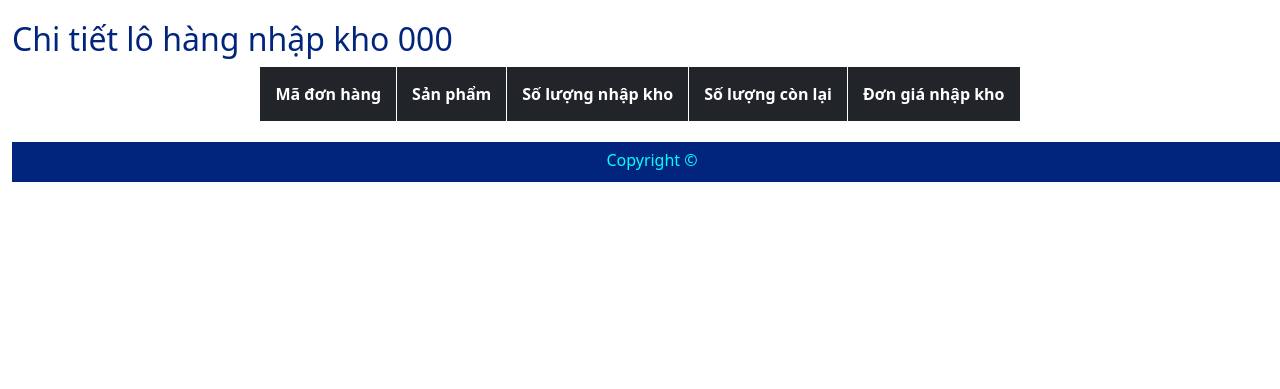
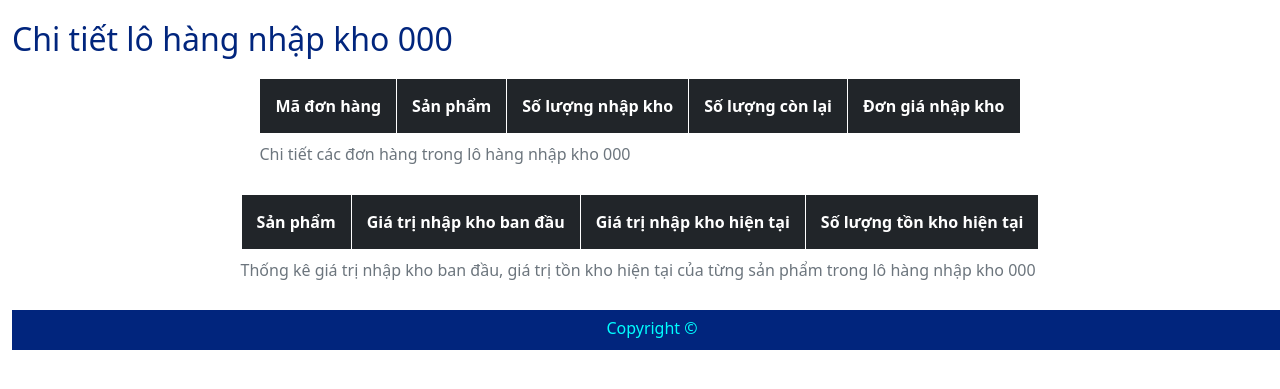
Before and after one commit to huytan0812/warehouse_management_method, a Django app: page /import_shipment_details/000 in a window 1280 px wide. Shown: the part 63-452 px from the top of the page. Run offline with Django 4.2, Linux system fonts and the light colour scheme; tables that the repository leaves empty hold one stand-in row (values such as "Sample post"); lists and menus that the app fills with data are empty; some libraries are stand-ins or nearby versions.

Commit message:
Set up frontend for import_shipment_details & handling unfinish import shipment

```diff
--- a/testing_warehouse_management/major_features/templates/major_features/import/import_shipment_details.html
+++ b/testing_warehouse_management/major_features/templates/major_features/import/import_shipment_details.html
@@ -50,8 +50,9 @@
 
 {% block body %}
 <h2>Chi tiết lô hàng nhập kho {{ import_shipment_obj.import_shipment_code }}</h2>
-<div id="import-shipment-details">
+<div id="import-shipment-details" style="margin-top: 20px; margin-bottom: 20px;">
     <table class="table table-bordered table-striped table-dark w-auto" style="margin: auto;">
+      <caption>Chi tiết các đơn hàng trong lô hàng nhập kho {{ import_shipment_obj.import_shipment_code }}</caption>
         <thead>
           <tr>
             <th scope="col">Mã đơn hàng</th>
@@ -74,4 +75,28 @@
         </tbody>
       </table>
 </div>
+
+<div id="products-purchase-value" style="margin-top: 20px; margin-bottom: 20px;">
+  <table class="table table-bordered table-striped table-dark w-auto" style="margin: auto;">
+    <caption>Thống kê giá trị nhập kho ban đầu, giá trị tồn kho hiện tại của từng sản phẩm trong lô hàng nhập kho {{ import_shipment_obj.import_shipment_code }}</caption>
+      <thead>
+        <tr>
+          <th scope="col">Sản phẩm</th>
+          <th scope="col">Giá trị nhập kho ban đầu</th>
+          <th scope="col">Giá trị nhập kho hiện tại</th>
+          <th scope="col">Số lượng tồn kho hiện tại</th>
+        </tr>
+      </thead>
+      <tbody>
+        {% for product, value in products_purchase_value.items %}
+        <tr>
+          <td>{{ product }}</td>
+          <td>{{ value.purchase_value|intcomma }}</td>
+          <td>{{ value.remain_value|intcomma }}</td>
+          <td>{{ value.current_quantity_remain }}</td>
+        </tr>
+        {% endfor %}
+      </tbody>
+    </table>
+</div>
 {% endblock %}
--- a/testing_warehouse_management/major_features/templates/major_features/import/save_and_complete.html
+++ b/testing_warehouse_management/major_features/templates/major_features/import/save_and_complete.html
@@ -49,7 +49,7 @@
 {% endblock %}
 
 {% block body %}
-<h2>Save & complete page</h2>
+<h2>Hoàn tất lô hàng nhập kho {{ import_shipment_code }}</h2>
 <div id="import-shipment-container">
     <p>Mã lô hàng: <strong>{{ import_shipment_code }}</strong></p>
     <p>Nhà cung cấp lô hàng: <strong>{{ import_shipment_supplier }}</strong></p>
@@ -57,7 +57,7 @@
 </div>
 
 <div id="import-shipment-purchases">
-    <table class="table">
+    <table class="table table-bordered table-striped table-dark w-auto" style="margin: auto;">
         <thead>
           <tr>
             <th scope="col">Sản phẩm</th>
--- a/testing_warehouse_management/major_features/templates/major_features/import/save_and_continue.html
+++ b/testing_warehouse_management/major_features/templates/major_features/import/save_and_continue.html
@@ -49,7 +49,7 @@
 {% endblock %}
 
 {% block body %}
-<h2>Save & continue page</h2>
+<h2>Tiếp tục nhập thêm đơn hàng cho lô hàng {{ import_shipment_code }}</h2>
 
 <div id="import-shipment-container">
     <p>Mã lô hàng: <strong>{{ import_shipment_code }}</strong></p>
@@ -58,7 +58,7 @@
 </div>
 
 <div id="import-shipment-purchases">
-    <table class="table">
+    <table class="table table-bordered table-striped table-dark w-auto" style="margin: auto;">
         <thead>
           <tr>
             <th scope="col">Sản phẩm</th>
--- a/testing_warehouse_management/major_features/urls.py
+++ b/testing_warehouse_management/major_features/urls.py
@@ -19,6 +19,7 @@ urlpatterns = [
     path("import_action/save_and_complete/<str:import_shipment_code>", views.save_and_complete, name="save_and_complete"),
     path("import_action/import_purchase_update/<int:import_purchase_id>", views.import_purchase_update, name="import_purchase_update"),
     path("import_action/import_purchase_delete/<int:import_purchase_id>", views.import_purchase_delete, name="import_purchase_delete"),
+    path("delete_unfinish_import_shipment/<str:import_shipment_code>", views.delete_unfinish_import_shipment, name="delete_unfinish_import_shipment"),
 
     # Export section
     path("export_shipments", views.export_shipments, name="export_shipments"),
--- a/testing_warehouse_management/major_features/views.py
+++ b/testing_warehouse_management/major_features/views.py
@@ -138,14 +138,39 @@ def import_shipments(request):
 
 def import_shipment_details(request, import_shipment_code):
     import_shipment_obj = ImportShipment.objects.get(import_shipment_code=import_shipment_code)
-    import_shipment_purchases = ImportPurchase.objects.select_related('product_id').filter(import_shipment_id=import_shipment_obj)
+    import_shipment_purchases = ImportPurchase.objects.select_related('product_id').filter(import_shipment_id=import_shipment_obj).order_by('product_id__name')
+
+    products_purchase_value = {}
+
+    for purchase in import_shipment_purchases:
+        if purchase.product_id.name not in products_purchase_value:
+            products_purchase_value[purchase.product_id.name] = {'purchase_value': purchase.quantity_import * purchase.import_cost,
+                                                                 'remain_value': purchase.quantity_remain * purchase.import_cost,
+                                                                 'current_quantity_remain': purchase.quantity_remain}
+        else:
+            products_purchase_value[purchase.product_id.name]['purchase_value'] += purchase.quantity_import * purchase.import_cost
+            products_purchase_value[purchase.product_id.name]['remain_value'] += purchase.quantity_remain * purchase.import_cost
+            products_purchase_value[purchase.product_id.name]['current_quantity_remain'] += purchase.quantity_remain
 
     context = {
         'import_shipment_obj': import_shipment_obj,
-        'import_purchases': import_shipment_purchases
+        'import_purchases': import_shipment_purchases,
+        'products_purchase_value': products_purchase_value
     }
 
     return render(request, "major_features/import/import_shipment_details.html", context)
+
+def delete_unfinish_import_shipment(request, import_shipment_code):
+
+    try:
+        unfinish_import_shipment_obj = ImportShipment.objects.get(import_shipment_code=import_shipment_code)
+    except ImportShipment.DoesNotExist:
+        raise Exception("Invalid Import Shipment")
+
+    unfinish_import_shipment_obj.delete()
+
+    return HttpResponseRedirect(reverse('import_shipments'))
+
 
 @is_activating_accounting_period
 def import_action(request):
--- a/work.txt
+++ b/work.txt
@@ -15,3 +15,9 @@ according to import purchases & export orders
 - At the end of a month, we need to summarize the total revenue of all product, revenue of each product, product's import purchases value,
 product's export orders value
 - In a period of time, there is only one accounting period
+- In my project, product's current quantity_on_hand will not increase unless an import shipment is submitted successfully
+- If not, the unfinished import shipment will not affect to the product's quantity_on_hand also the product's current_total_value
+- Leveraging this method will reduce the complexity of manually reducing the product's quantity_on_hand & product's current_total_value
+when an unfinished import shipment is deleted
+- In my project, there is no permission to delete a finished import shipment
+for the purpose of inventory managing & reducing the complexity of handling product's quantity_on_hand & product's current_total_value
```
Also changed, not shown: testing_warehouse_management/major_features/templates/major_features/import/import_shipments.html (+11 -2 lines).
